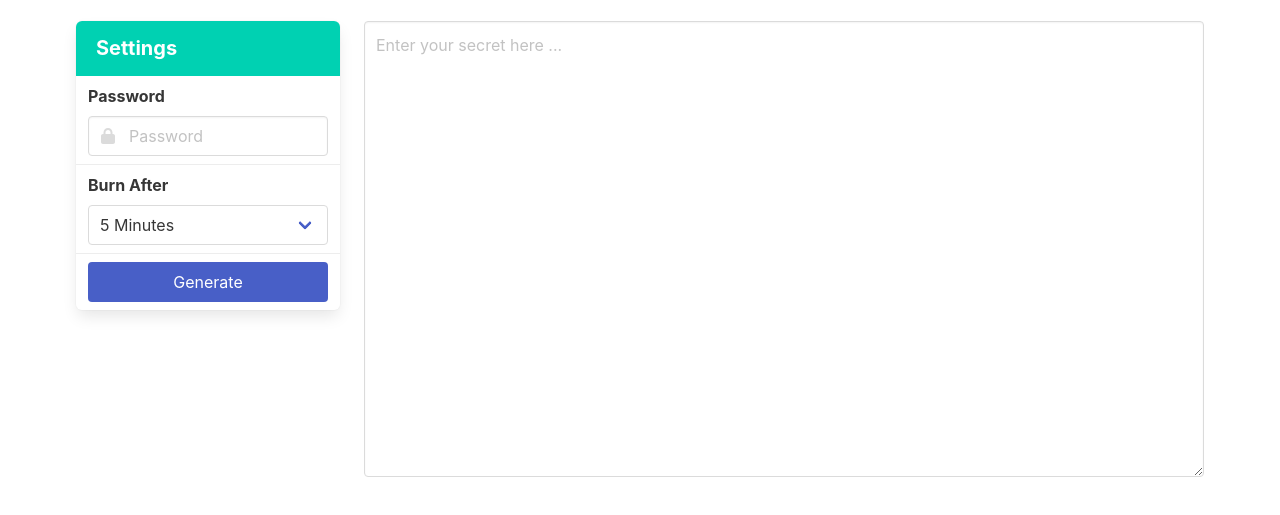
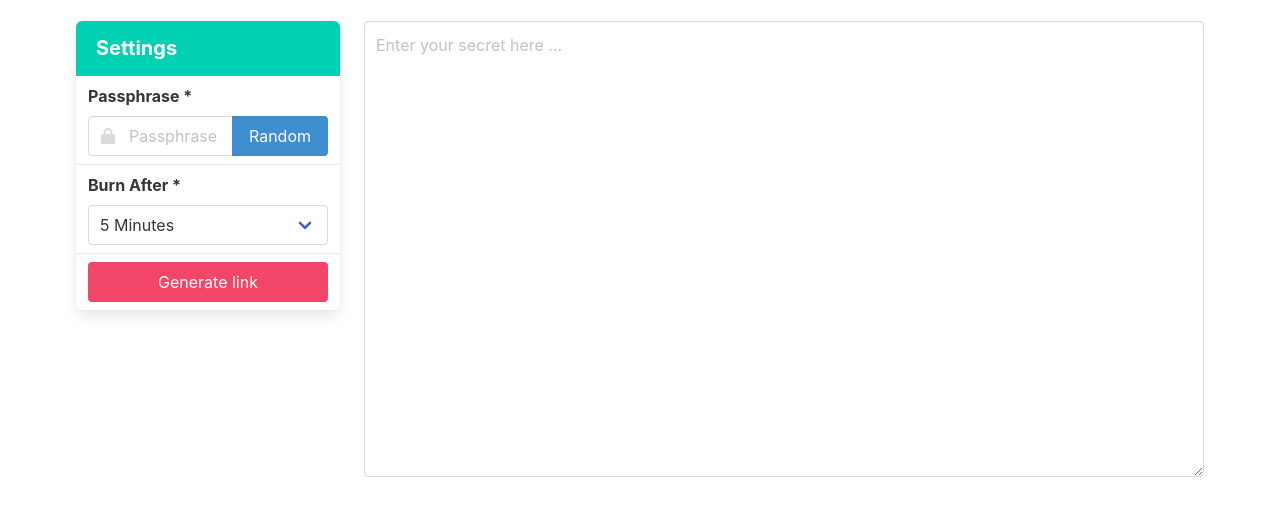
Before and after one commit to hakro/wispr, a website: page index.html in a window 1280 px wide. Shown: the part 67-582 px from the top of the page. Drawn offline with nearby package versions, Linux system fonts and the light colour scheme.

Commit message:
Add button to generate random passphrase

```diff
--- a/index.html
+++ b/index.html
@@ -12,7 +12,7 @@
             defer
             src="https://cdnjs.cloudflare.com/ajax/libs/font-awesome/6.1.1/js/all.min.js"
         ></script>
-        <script defer src="./main.js" type="module"></script>
+        <script defer src="./script.js" type="module"></script>
     </head>
     <body>
         <div class="container p-3">
@@ -38,28 +38,40 @@
             </nav>
             <div class="columns">
                 <div class="column is-3">
+                    <!-- Settings Panel -->
                     <nav class="panel is-primary">
-                        <p class="panel-heading">Settings</p>
+                        <div class="panel-heading">Settings</div>
                         <div class="panel-block">
                             <div class="field">
-                                <label class="label">Password</label>
-                                <p class="control has-icons-left">
+                                <label class="label">Passphrase *</label>
+                                <div class="field has-addons">
+                                    <div class="control has-icons-left">
                                         <input
                                             class="input"
                                             type="text"
-                                        placeholder="Password"
+                                            placeholder="Passphrase - required"
+                                            id="input-passphrase"
                                         />
                                         <span class="icon is-small is-left">
                                             <i class="fas fa-lock"></i>
                                         </span>
-                                </p>
+                                    </div>
+                                    <div class="control">
+                                        <a
+                                            class="button is-info"
+                                            id="btn-random"
+                                        >
+                                            Random
+                                        </a>
+                                    </div>
+                                </div>
                             </div>
                         </div>
                         <div class="panel-block">
                             <div class="control">
-                                <label class="label">Burn After</label>
+                                <label class="label">Burn After *</label>
                                 <div class="select is-fullwidth">
-                                    <select>
+                                    <select id="select-burnafter">
                                         <option value="5m">5 Minutes</option>
                                         <option value="1h">1 Hour</option>
                                         <option value="1d">1 Day</option>
@@ -71,9 +83,9 @@
                         <div class="panel-block">
                             <button
                                 id="btn-generate-link"
-                                class="button is-fullwidth is-link"
+                                class="button is-fullwidth is-danger"
                             >
-                                Generate
+                                Generate link
                             </button>
                         </div>
                     </nav>
@@ -83,6 +95,7 @@
                         class="textarea"
                         placeholder="Enter your secret here ..."
                         rows="18"
+                        id="text-secret"
                     ></textarea>
                 </div>
             </div>
--- a/main.js
+++ /dev/null
@@ -1,5 +0,0 @@
-const btnGenerateLink = document.querySelector("#btn-generate-link")
-
-btnGenerateLink.addEventListener("click", () => {
-    console.log("youpi")
-})
--- a/package.json
+++ b/package.json
@@ -4,7 +4,7 @@
     "version": "0.0.0",
     "type": "module",
     "scripts": {
-        "dev": "vite --host --port 7000",
+        "dev": "vite --host --port 7001",
         "build": "vite build",
         "preview": "vite preview",
         "prettier": "prettier --write **/*.js **/*.json **/*.html"
```
Lines whose indentation alone changed are shown as unchanged.
